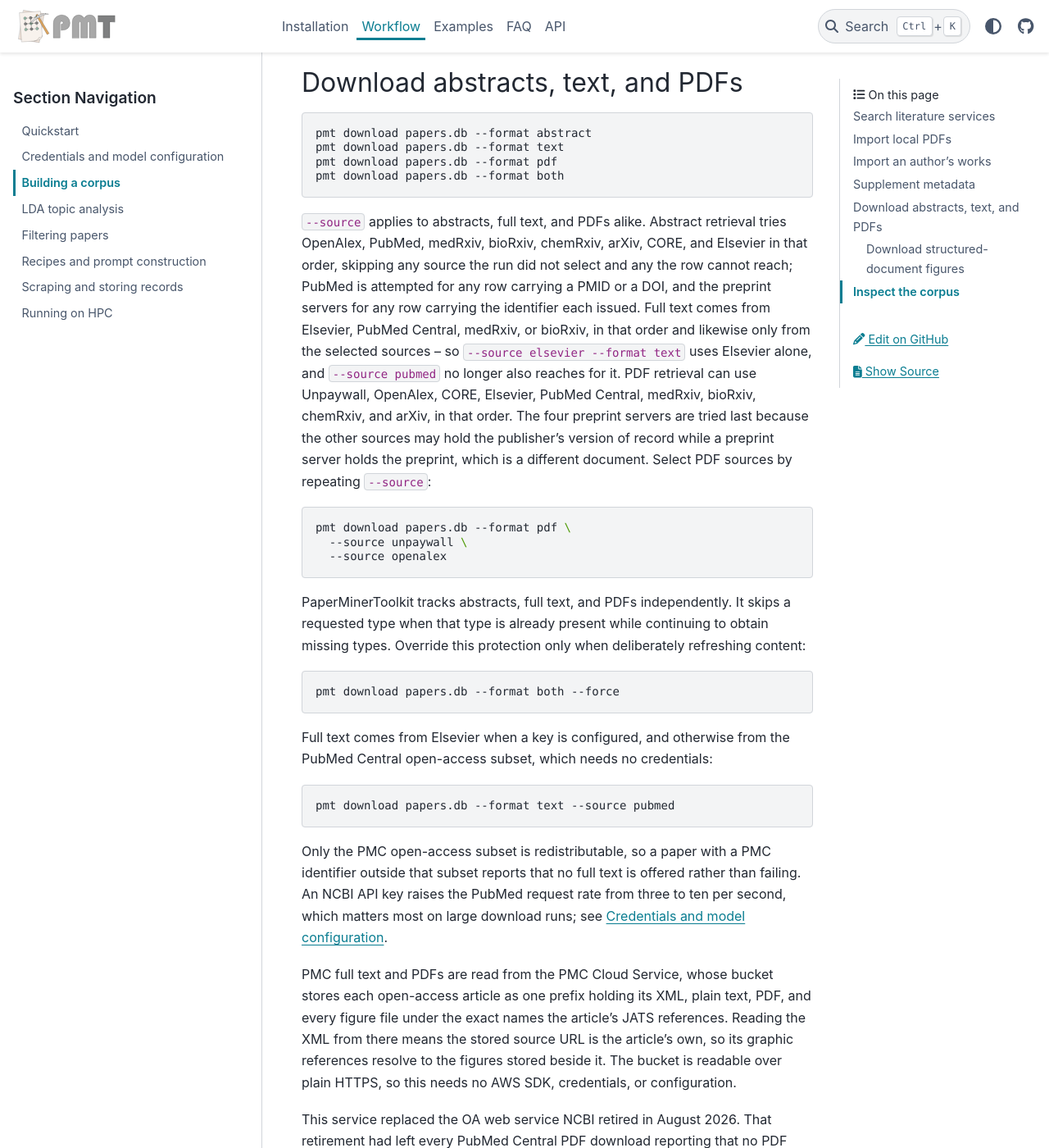
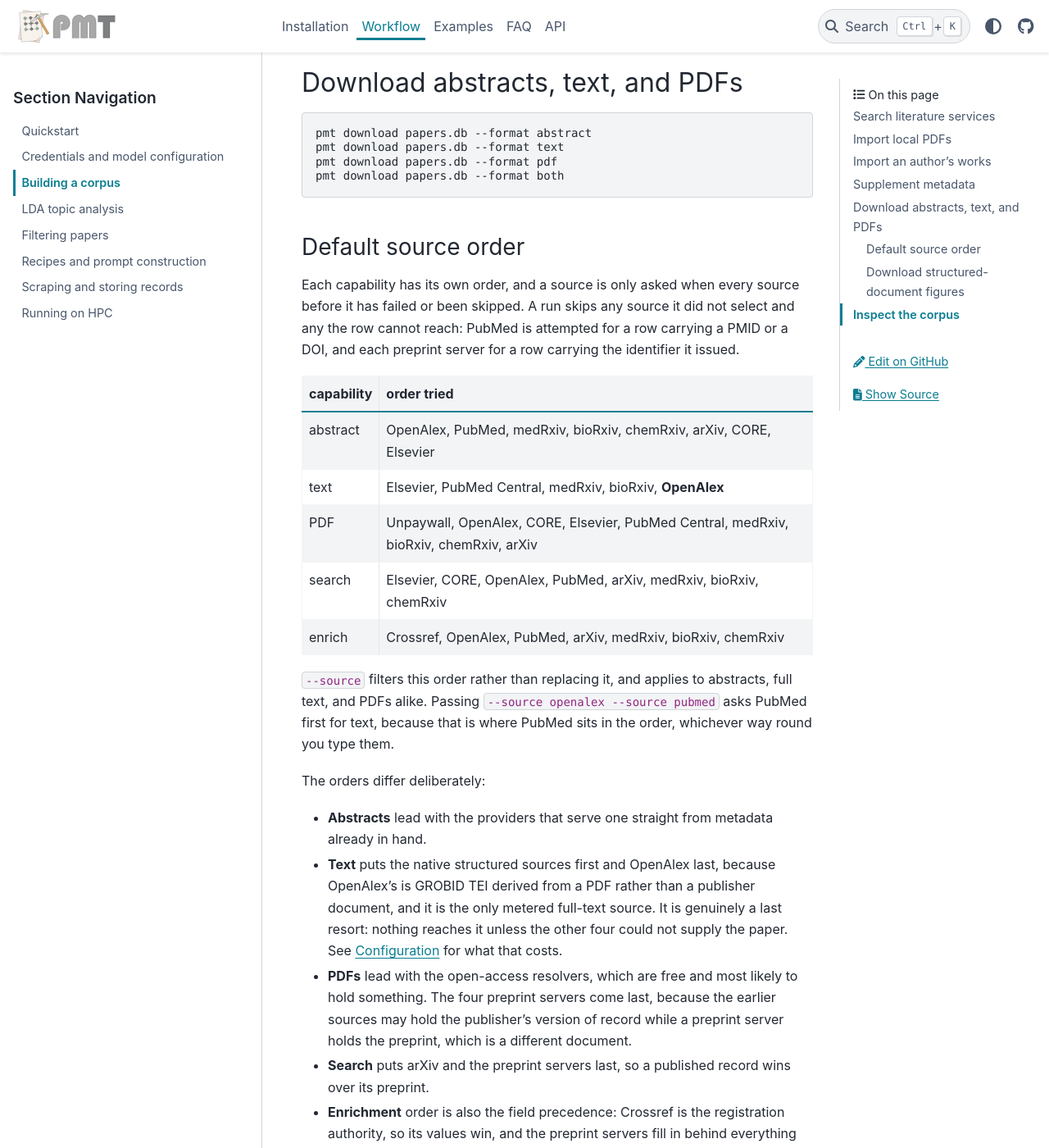
Before and after one commit to SMTG-Bham/PaperMinerToolkit, a Sphinx documentation site: the page built from docs/workflow/corpus.md, in a window 1280 px wide and 1400 px high, scrolled down 7252 px. Shown: the whole window at 82% size. Built offline with Sphinx 7.4.7 and the PyData theme 0.15.4, drawn with Linux system fonts in a browser that asks for light colours; some of the changed text lies outside the part shown.

Commit message:
Document the default source order for every capability
The corpus guide described the orders in prose, and the prose had drifted.
It said full text comes from Elsevier, PubMed Central, medRxiv or bioRxiv,
which omitted OpenAlex entirely -- so a reader could not learn from the
guide that the default set includes a metered source at all, nor that it
is tried last precisely because it is metered.

Replaced with one table per capability, covering search and enrichment as
well, since neither was documented anywhere. Each order now carries the
reason it is that order: abstracts lead with providers that answer from
metadata already held, PDFs with the open-access resolvers, search puts
preprints last so a published record wins, and enrichment order doubles as
field precedence.

Two things the prose never said are now explicit. A source is only asked
once every source before it has failed or been skipped, which is what
makes OpenAlex a genuine last resort for text rather than merely last in a
list. And --source filters the order rather than replacing it, so
--source openalex --source pubmed asks PubMed first for text whichever way
round they are typed.

A table is only worth more than the prose it replaced if it cannot drift
the same way, so a test now parses it and compares it against the
registry. Checked against both failure modes it is meant to catch: it
fails when OpenAlex is dropped from the text row, which is the exact bug
that existed, and when the PDF row is reordered.

````diff
--- a/docs/workflow/corpus.md
+++ b/docs/workflow/corpus.md
@@ -283,16 +283,41 @@ pmt download papers.db --format pdf
 pmt download papers.db --format both
 ```
 
-`--source` applies to abstracts, full text, and PDFs alike. Abstract retrieval tries OpenAlex,
-PubMed, medRxiv, bioRxiv, chemRxiv, arXiv, CORE, and Elsevier in that order, skipping any source
-the run did not select and any the row cannot reach; PubMed is attempted for any row carrying a
-PMID or a DOI, and the preprint servers for any row carrying the identifier each issued. Full text
-comes from Elsevier, PubMed Central, medRxiv, or bioRxiv, in that order and likewise only from the
-selected sources -- so `--source elsevier --format text` uses Elsevier alone, and `--source pubmed`
-no longer also reaches for it. PDF retrieval can use Unpaywall, OpenAlex, CORE, Elsevier, PubMed
-Central, medRxiv, bioRxiv, chemRxiv, and arXiv, in that order. The four preprint
-servers are tried last because the other sources may hold the publisher's version of record while a preprint server
-holds the preprint, which is a different document. Select PDF sources by repeating `--source`:
+### Default source order
+
+Each capability has its own order, and a source is only asked when every source before it has
+failed or been skipped. A run skips any source it did not select and any the row cannot reach:
+PubMed is attempted for a row carrying a PMID or a DOI, and each preprint server for a row carrying
+the identifier it issued.
+
+| capability | order tried |
+| --- | --- |
+| abstract | OpenAlex, PubMed, medRxiv, bioRxiv, chemRxiv, arXiv, CORE, Elsevier |
+| text | Elsevier, PubMed Central, medRxiv, bioRxiv, **OpenAlex** |
+| PDF | Unpaywall, OpenAlex, CORE, Elsevier, PubMed Central, medRxiv, bioRxiv, chemRxiv, arXiv |
+| search | Elsevier, CORE, OpenAlex, PubMed, arXiv, medRxiv, bioRxiv, chemRxiv |
+| enrich | Crossref, OpenAlex, PubMed, arXiv, medRxiv, bioRxiv, chemRxiv |
+
+`--source` filters this order rather than replacing it, and applies to abstracts, full text, and
+PDFs alike. Passing `--source openalex --source pubmed` asks PubMed first for text, because that is
+where PubMed sits in the order, whichever way round you type them.
+
+The orders differ deliberately:
+
+- **Abstracts** lead with the providers that serve one straight from metadata already in hand.
+- **Text** puts the native structured sources first and OpenAlex last, because OpenAlex's is GROBID
+  TEI derived from a PDF rather than a publisher document, and it is the only metered full-text
+  source. It is genuinely a last resort: nothing reaches it unless the other four could not supply
+  the paper. See [Configuration](configuration.md) for what that costs.
+- **PDFs** lead with the open-access resolvers, which are free and most likely to hold something.
+  The four preprint servers come last, because the earlier sources may hold the publisher's version
+  of record while a preprint server holds the preprint, which is a different document.
+- **Search** puts arXiv and the preprint servers last, so a published record wins over its preprint.
+- **Enrichment** order is also the field precedence: Crossref is the registration authority, so its
+  values win, and the preprint servers fill in behind everything else.
+
+Naming one source restricts a run to it, so `--source elsevier --format text` uses Elsevier alone
+and `--source pubmed` no longer also reaches for it. Select sources by repeating `--source`:
 
 ```bash
 pmt download papers.db --format pdf \
````
Also changed, not shown: 1 other file.
